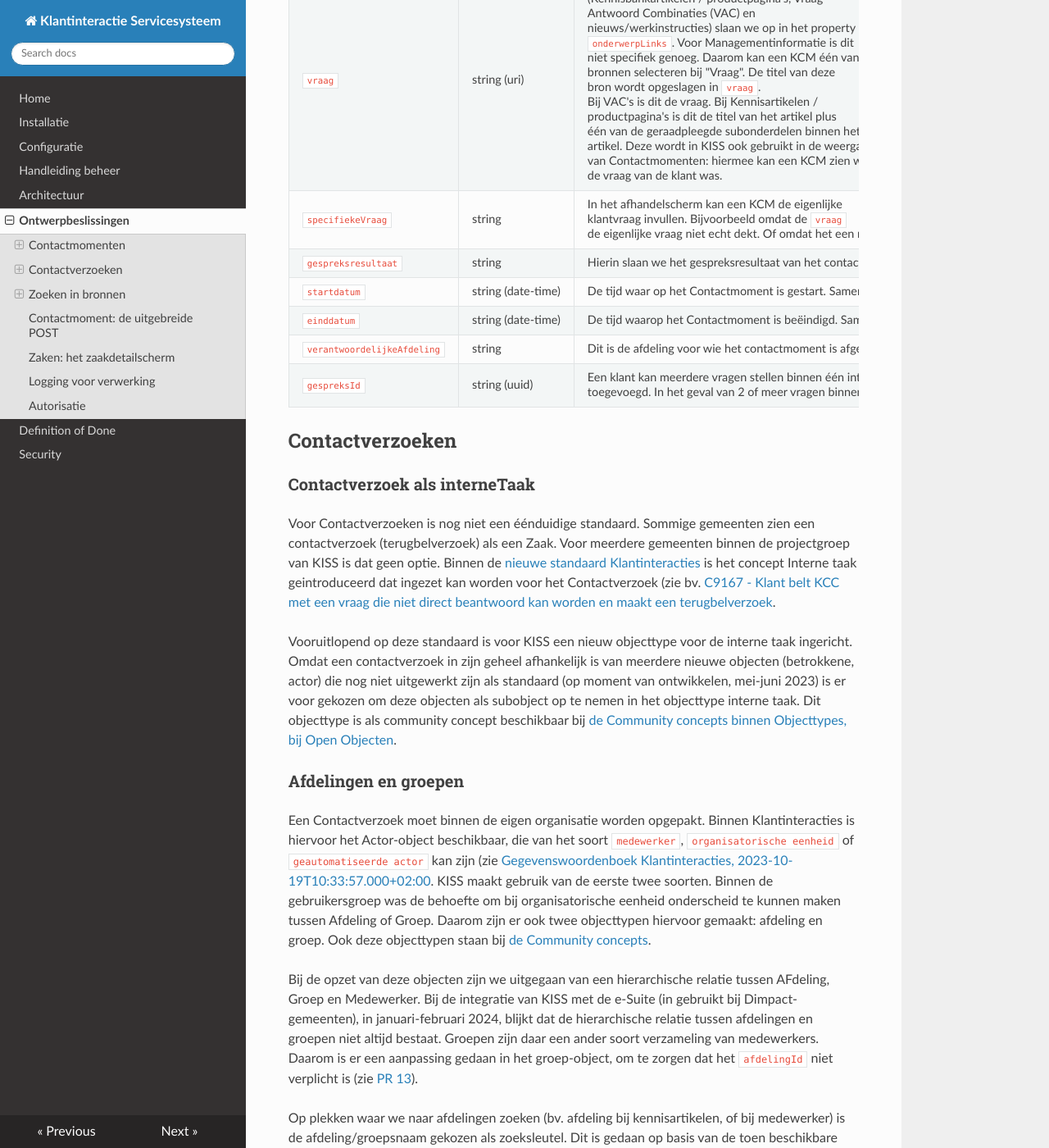
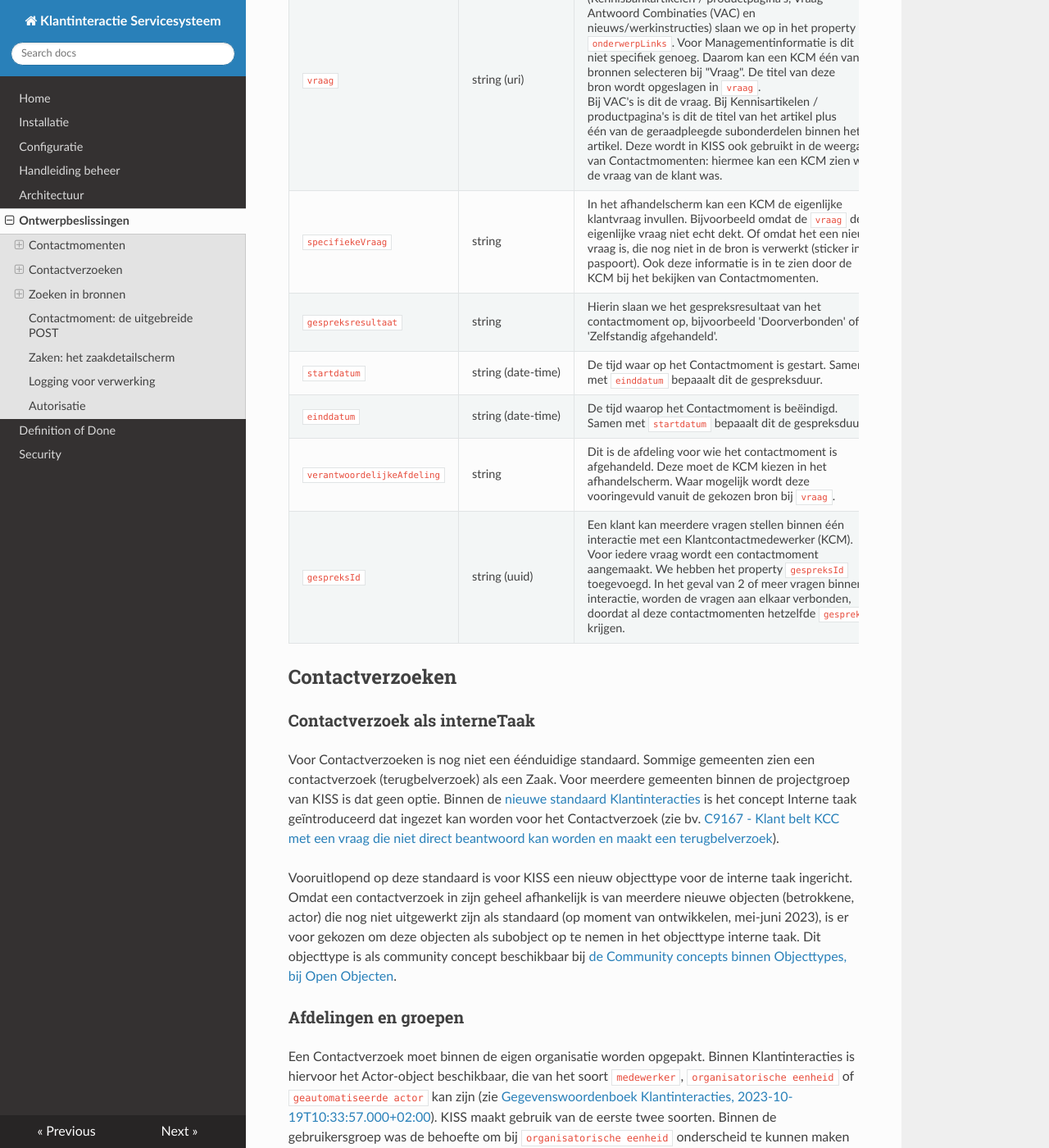
Before and after one commit to Klantinteractie-Servicesysteem/.github, an MkDocs documentation site: the page built from docs/DECISION-RECORD.md, in a window 1280 px wide and 1400 px high, scrolled down 819 px. Shown: the whole window at 82% size. Built offline with MkDocs 1.6.1, drawn with Linux system fonts in a browser that asks for light colours; nearby versions of some CDN libraries; some of the changed text lies outside the part shown.

Commit message:
Uitlijning aangepast en kleine tektstuele aanpassigen.

```diff
--- a/docs/DECISION-RECORD.md
+++ b/docs/DECISION-RECORD.md
@@ -12,24 +12,24 @@ Ze worden opgeslagen binnen KISS, en zijn op te vragen via de Contactmomentdetai
 | Property  | Type | Toelichting |
 |--------|--------|--------|
 | `vraag` | string (uri) | De URL's van geraadpleegde bronnen <br/>(Kennisbankartikelen / productpagina's, Vraag-<br/>Antwoord Combinaties (VAC) en <br />nieuws/werkinstructies) slaan we op in het property <br />`onderwerpLinks`. Voor Managementinformatie is dit <br />niet specifiek genoeg. Daarom kan een KCM één van de <br />bronnen selecteren bij "Vraag". De titel van deze <br />bron wordt opgeslagen in `vraag`. <br />Bij VAC's is dit de vraag. Bij Kennisartikelen / <br />productpagina's is dit de titel van het artikel plus <br />één van de geraadpleegde subonderdelen binnen het <br />artikel. Deze wordt in KISS ook gebruikt in de weergave <br />van Contactmomenten: hiermee kan een KCM zien wat <br />de vraag van de klant was. |
-| `specifiekeVraag` | string | In het afhandelscherm kan een KCM de eigenlijke <br/>klantvraag invullen. Bijvoorbeeld omdat de `vraag` de eigenlijke vraag niet echt dekt. Of omdat het een nieuwe vraag is, die nog niet in de bron is verwerkt (sticker in je paspoort). Ook deze informatie is in te zien door de KCM bij het bekijken van Contactmomenten. |
-| `gespreksresultaat` | string  | Hierin slaan we het  gespreksresultaat van het contactmoment op, bijvoorbeeld 'Doorverbonden' of 'Zelfstandig afgehandeld'.  |
-| `startdatum` | string (date-time) | De tijd waar op het Contactmoment is gestart. Samen met `einddatum` bepaaalt dit de gespreksduur. |
-| `einddatum` | string (date-time) | De tijd waarop het Contactmoment is beëindigd. Samen met `startdatum` bepaaalt dit de gespreksduur. |
-| `verantwoordelijkeAfdeling` | string | Dit is de afdeling voor wie het contactmoment is afgehandeld. Deze moet de KCM kiezen in het afhandelscherm. Waar mogelijk wordt deze vooringevuld vanuit de gekozen bron bij `vraag`. |
-| `gespreksId` | string (uuid) | Een klant kan meerdere vragen stellen binnen één interactie met een Klantcontactmedewerker (KCM). Voor iedere vraag wordt een contactmoment aangemaakt. We hebben het property `gespreksId` toegevoegd. In het geval van 2 of meer vragen binnen één interactie, worden de vragen aan elkaar verbonden, doordat al deze contactmomenten hetzelfde `gespreksId` krijgen. |
+| `specifiekeVraag` | string | In het afhandelscherm kan een KCM de eigenlijke <br/>klantvraag invullen. Bijvoorbeeld omdat de `vraag` de <br/>eigenlijke vraag niet echt dekt. Of omdat het een nieuwe <br/>vraag is, die nog niet in de bron is verwerkt (sticker in je <br/>paspoort). Ook deze informatie is in te zien door de <br/>KCM bij het bekijken van Contactmomenten. |
+| `gespreksresultaat` | string  | Hierin slaan we het gespreksresultaat van het <br/>contactmoment op, bijvoorbeeld 'Doorverbonden' of <br/>'Zelfstandig afgehandeld'.  |
+| `startdatum` | string (date-time) | De tijd waar op het Contactmoment is gestart. Samen <br/>met `einddatum` bepaaalt dit de gespreksduur. |
+| `einddatum` | string (date-time) | De tijd waarop het Contactmoment is beëindigd. <br/>Samen met `startdatum` bepaaalt dit de gespreksduur. |
+| `verantwoordelijkeAfdeling` | string | Dit is de afdeling voor wie het contactmoment is <br/>afgehandeld. Deze moet de KCM kiezen in het <br/>afhandelscherm. Waar mogelijk wordt deze <br/>vooringevuld vanuit de gekozen bron bij `vraag`. |
+| `gespreksId` | string (uuid) | Een klant kan meerdere vragen stellen binnen één <br/>interactie met een Klantcontactmedewerker (KCM). <br/>Voor iedere vraag wordt een contactmoment <br/>aangemaakt. We hebben het property `gespreksId` <br/>toegevoegd. In het geval van 2 of meer vragen binnen één <br/>interactie, worden de vragen aan elkaar verbonden, <br/>doordat al deze contactmomenten hetzelfde `gespreksId` <br/>krijgen. |
 
 ## Contactverzoeken
 
 ### Contactverzoek als interneTaak
-Voor Contactverzoeken is nog niet een éénduidige standaard. Sommige gemeenten zien een contactverzoek (terugbelverzoek) als een Zaak. Voor meerdere gemeenten binnen de projectgroep van KISS is dat geen optie. Binnen de [nieuwe standaard Klantinteracties](https://vng-realisatie.github.io/klantinteracties/) is het concept Interne taak geintroduceerd dat ingezet kan worden voor het Contactverzoek (zie bv. [C9167 - Klant belt KCC met een vraag die niet direct beantwoord kan worden en maakt een terugbelverzoek](https://vng-realisatie.github.io/klantinteracties/achtergronddocumentatie/artefacten/9167.html).
+Voor Contactverzoeken is nog niet een éénduidige standaard. Sommige gemeenten zien een contactverzoek (terugbelverzoek) als een Zaak. Voor meerdere gemeenten binnen de projectgroep van KISS is dat geen optie. Binnen de [nieuwe standaard Klantinteracties](https://vng-realisatie.github.io/klantinteracties/) is het concept Interne taak geïntroduceerd dat ingezet kan worden voor het Contactverzoek (zie bv. [C9167 - Klant belt KCC met een vraag die niet direct beantwoord kan worden en maakt een terugbelverzoek](https://vng-realisatie.github.io/klantinteracties/achtergronddocumentatie/artefacten/9167.html)).
 
-Vooruitlopend op deze standaard is voor KISS een nieuw objecttype voor de interne taak ingericht. Omdat een contactverzoek in zijn geheel afhankelijk is van meerdere nieuwe objecten (betrokkene, actor) die nog niet uitgewerkt zijn als standaard (op moment van ontwikkelen, mei-juni 2023) is er voor gekozen om deze objecten als subobject op te nemen in het objecttype interne taak. Dit objecttype is als community concept beschikbaar bij [de Community concepts binnen Objecttypes, bij Open Objecten](https://github.com/open-objecten/objecttypes/tree/main/community-concepts).
+Vooruitlopend op deze standaard is voor KISS een nieuw objecttype voor de interne taak ingericht. Omdat een contactverzoek in zijn geheel afhankelijk is van meerdere nieuwe objecten (betrokkene, actor) die nog niet uitgewerkt zijn als standaard (op moment van ontwikkelen, mei-juni 2023), is er voor gekozen om deze objecten als subobject op te nemen in het objecttype interne taak. Dit objecttype is als community concept beschikbaar bij [de Community concepts binnen Objecttypes, bij Open Objecten](https://github.com/open-objecten/objecttypes/tree/main/community-concepts).
 
 ### Afdelingen en groepen
-Een Contactverzoek moet binnen de eigen organisatie worden opgepakt. Binnen Klantinteracties is hiervoor het Actor-object beschikbaar, die van het soort `medewerker`, `organisatorische eenheid` of `geautomatiseerde actor` kan zijn (zie [Gegevenswoordenboek Klantinteracties, 2023-10-19T10:33:57.000+02:00](https://vng-realisatie.github.io/klantinteracties/informatiemodel/gegevenswoordenboek). KISS maakt gebruik van de eerste twee soorten. Binnen de gebruikersgroep was de behoefte om bij organisatorische eenheid onderscheid te kunnen maken tussen Afdeling of Groep. Daarom zijn er ook twee objecttypen hiervoor gemaakt: afdeling en groep. Ook deze objecttypen staan bij [de Community concepts](https://github.com/open-objecten/objecttypes/tree/main/community-concepts).
+Een Contactverzoek moet binnen de eigen organisatie worden opgepakt. Binnen Klantinteracties is hiervoor het Actor-object beschikbaar, die van het soort `medewerker`, `organisatorische eenheid` of `geautomatiseerde actor` kan zijn (zie [Gegevenswoordenboek Klantinteracties, 2023-10-19T10:33:57.000+02:00](https://vng-realisatie.github.io/klantinteracties/informatiemodel/gegevenswoordenboek)). KISS maakt gebruik van de eerste twee soorten. Binnen de gebruikersgroep was de behoefte om bij `organisatorische eenheid` onderscheid te kunnen maken tussen Afdeling of Groep. Daarom zijn er ook twee objecttypen hiervoor gemaakt: afdeling en groep. Ook deze objecttypen staan bij [de Community concepts](https://github.com/open-objecten/objecttypes/tree/main/community-concepts).
 
-Bij de opzet van deze objecten zijn we uitgegaan van een hierarchische relatie tussen AFdeling, Groep en Medewerker. Bij de integratie van KISS met de e-Suite (in gebruikt bij Dimpact-gemeenten), in januari-februari 2024, blijkt dat de hierarchische relatie tussen afdelingen en groepen niet altijd bestaat. Groepen zijn daar een ander soort verzameling van medewerkers. Daarom is er een aanpassing gedaan in het groep-object, om te zorgen dat het `afdelingId` niet verplicht is (zie [PR 13](https://github.com/open-objecten/objecttypes/pull/13)).
+Bij de opzet van deze objecten zijn we uitgegaan van een hierarchische relatie tussen Afdeling, Groep en Medewerker. Bij de integratie van KISS met de e-Suite (in gebruikt bij Dimpact-gemeenten), in januari-februari 2024, blijkt dat de hierarchische relatie tussen afdelingen en groepen niet altijd bestaat. Groepen zijn daar een ander soort verzameling van medewerkers. Daarom is er een aanpassing gedaan in het groep-object, om te zorgen dat het `afdelingId` niet verplicht is (zie [PR 13](https://github.com/open-objecten/objecttypes/pull/13)).
 
 Op plekken waar we naar afdelingen zoeken (bv. afdeling bij kennisartikelen, of bij medewerker) is de afdeling/groepsnaam gekozen als zoeksleutel. Dit is gedaan op basis van de toen beschikbare (test)data. Daarin was alleen naam altijd aanwezig, identificatie niet altijd.
 
@@ -50,7 +50,7 @@ Beide objecten staan bij [de Community concepts](https://github.com/open-objecte
 
 
 ## Contactmoment: de uitgebreide POST
-KISS schrijft Contactmomenten weg m.b.v de VNG Contactmomenten API zoals deze is geïmplementeerd in Open Klant v0.5-pre. In een eerdere versie van KISS waren de gegevens die nu in Contactmomentdetails zitten, onderdeel van het uitgebreide Contactmoment. Omdat in KISS 1C de weg is gekozen om bestaande standaarden niet uit te breiden, zijn deze gegevens verplaatst naar Contactmomentdetails. Maar: ze zijn nog steeds onderdeel van de POST die KISS doet op de Contactmomenten API.  het ontvangende register negeeert deze onderdelen, en registreert alleen het object zoals gedefinieerde in de Contactmomenten API.
+KISS schrijft Contactmomenten weg m.b.v. de VNG Contactmomenten API zoals deze is geïmplementeerd in Open Klant v0.5-pre. In een eerdere versie van KISS waren de gegevens die nu in Contactmomentdetails zitten, onderdeel van het uitgebreide Contactmoment. Omdat in KISS 1C de weg is gekozen om bestaande standaarden niet uit te breiden, zijn deze gegevens verplaatst naar Contactmomentdetails. Maar: ze zijn nog steeds onderdeel van de POST die KISS doet op de Contactmomenten API.  het ontvangende register negeeert deze onderdelen, en registreert alleen het object zoals gedefinieerde in de Contactmomenten API.
 
 Bij de integratie met de e-Suite (in gebruikt bij Dimpact-gemeenten), in januari-februari 2024, is een additionele [uitbreiding gedaan van de POST-data in contactmoment](POST-contactmoment.md).
 
```
Also changed, not shown: other parts of docs/DECISION-RECORD.md (+5 -5 lines).
